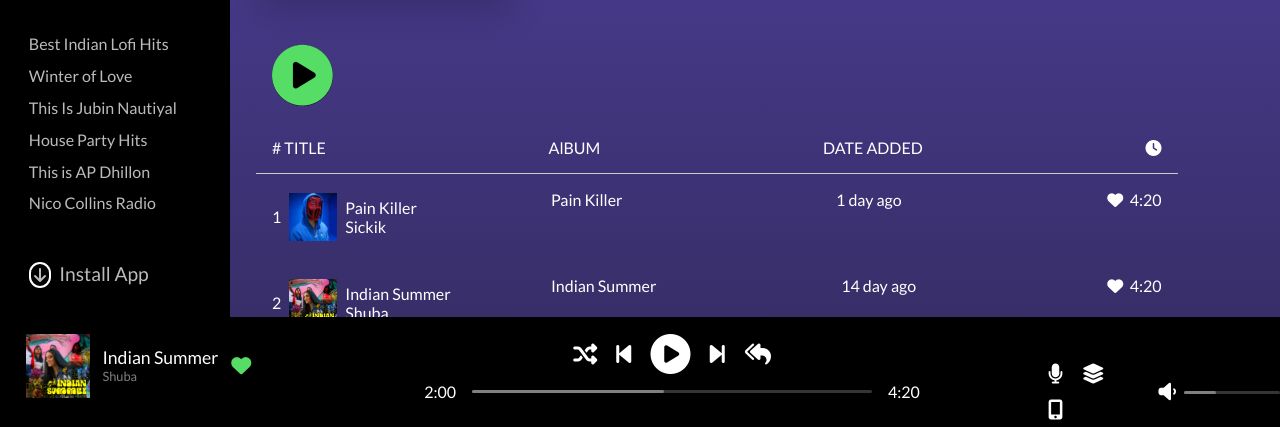
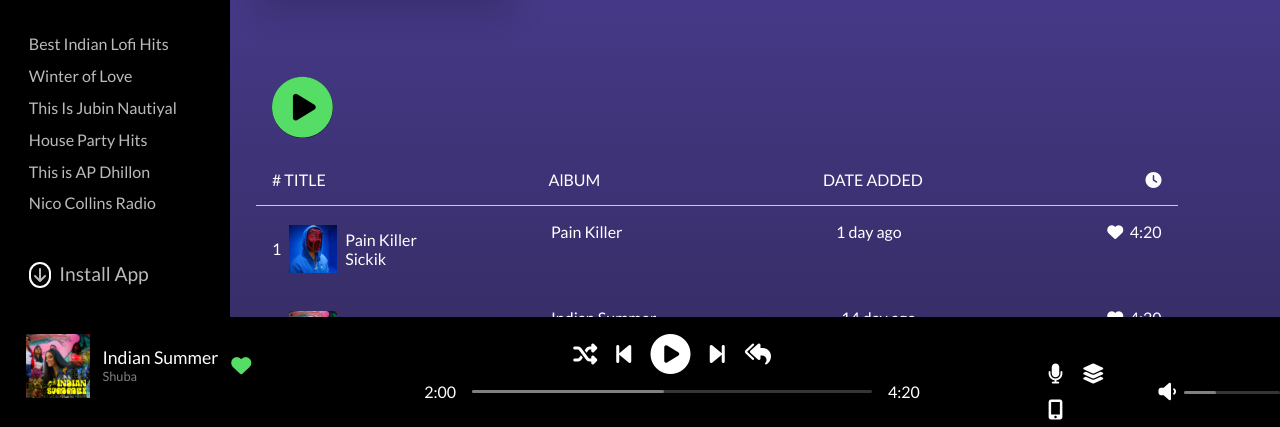
Before and after one commit to prakhardubey2002/Spotifylikeplayer, a plain HTML site: page index.html in a window 1280 px wide. Shown: the part 371-798 px from the top of the page. Drawn offline with Linux system fonts and the light colour scheme.

Commit message:
ui fixed

```diff
--- a/style.css
+++ b/style.css
@@ -466,3 +466,6 @@ footer .fo3 .re2 .line::after{
     background-color: #666;
     border-radius: 10px;
 }
+.play{
+    margin-top: 2rem;
+}
```
